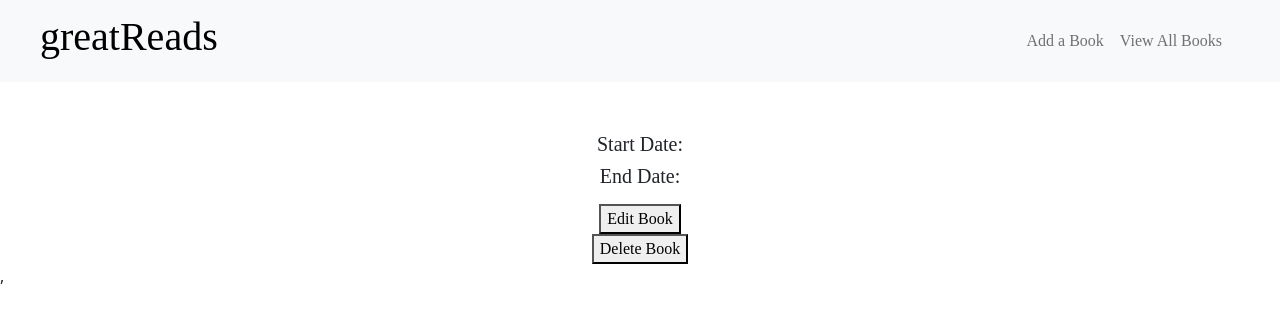
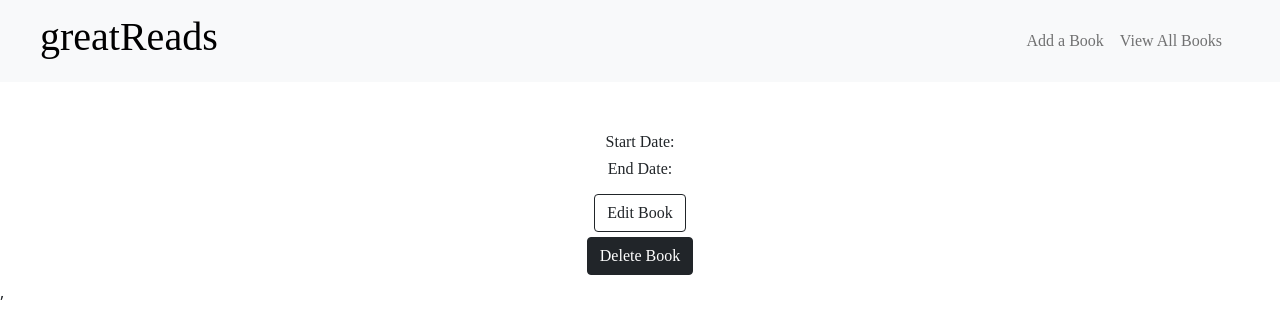
Before and after one commit to caseyvaughn/greatReads, a React (Create React App) app in the folder client/: page /books/1 in a window 1280 px wide. Shown: the top 314 px of the page. Built offline with nearby package versions, Linux system fonts and the light colour scheme; no server answers; a web font is replaced by a local one.

Commit message:
able to display star ratings with stars on books

```diff
--- a/client/package.json
+++ b/client/package.json
@@ -13,6 +13,7 @@
     "react-datepicker": "^4.6.0",
     "react-dom": "^17.0.2",
     "react-hook-form": "^7.22.5",
+    "react-icons": "^4.3.1",
     "react-router-dom": "^6.2.1",
     "react-scripts": "5.0.0",
     "react-simple-star-rating": "^4.0.5",
--- a/client/src/App.css
+++ b/client/src/App.css
@@ -35,6 +35,10 @@ body {
   padding-top: 100px;
 }
 
+.btn-detail {
+  margin: 5px 5px 5px 5px;
+}
+
 .btn-sort {
   margin-right: 10px;
   margin-bottom: 10px;
@@ -55,10 +59,7 @@ body {
 .date-input {
   display: block;
 }
-/* button {
-  padding: 10px 10px 10px 10px;
-} */
-/* making book covers display the same size */
+
 /* https://stackoverflow.com/questions/49325210/how-to-make-two-different-images-similar-in-size-without-distortion/49325270#49325270 */
 .book-cover {
   height: auto;
@@ -73,3 +74,7 @@ body {
   max-width: 160px;
   margin: 10px;
 }
+
+.card-text {
+  margin: 5px 5px 5px 5px;
+}
--- a/client/src/components/ BookDetail.jsx
+++ b/client/src/components/ BookDetail.jsx
@@ -2,6 +2,7 @@ import { useState, useEffect } from "react";
 import {useNavigate, useParams} from "react-router-dom";
 import api from '../services/apiConfig/index.js';
 import Delete from "./Delete.jsx";
+import { Button } from "react-bootstrap"
 
 export default function BookDetail() {
   const [book, setBook] = useState({});
@@ -25,12 +26,12 @@ export default function BookDetail() {
     <div>
       <img className = "book-thumbnail" src={book.fields?.thumbnail} alt={book.fields?.title}></img>
       <h5>{book.fields?.title}</h5>
-      <h5>{book.fields?.author}</h5>
-      <h5>Start Date: {book.fields?.startDate}</h5>
-      <h5>End Date: {book.fields?.endDate}</h5>
+      <h5 >{book.fields?.author}</h5>
+      <h6>Start Date: {book.fields?.startDate}</h6>
+      <h6>End Date: {book.fields?.endDate}</h6>
       <h5>{book.fields?.stars}</h5>
       <p>{book.fields?.review}</p>
-      <button onClick={routeEditBook}>Edit Book</button>
+      <Button variant="outline-dark" onClick={routeEditBook}>Edit Book</Button>
       <Delete id={id}/>
     </div>
   )
--- a/client/src/components/BookList.jsx
+++ b/client/src/components/BookList.jsx
@@ -3,6 +3,8 @@ import api from '../services/apiConfig/index.js';
 import { Link } from "react-router-dom";
 import { Dropdown, DropdownButton, Card, Button, Container, Row, Col } from 'react-bootstrap';
 import { Rating } from "react-simple-star-rating";
+import { FaStar } from "react-icons/fa";
+
 
 export default function BookList() {
   const [books, setBooks] = useState([]);
@@ -38,7 +40,7 @@ export default function BookList() {
             <Col xs="12" sm="6" lg="4" xl="3" key={book.id}>
             <div className="book-list-card">
               <Card
-                style={{ width: "18rem", height: "30rem" }}
+                style={{ width: "250px", height: "450px" }}
                 key={book.id}>
                   <Card.Body>
                     <Card.Img className="book-thumbnail" src={book.fields.thumbnail} alt={book.fields.title}/>
@@ -46,8 +48,9 @@ export default function BookList() {
                     <Card.Text>{book.fields.author}</Card.Text> */}
                     <Card.Text>Start Date: {book.fields.startDate}</Card.Text>
                     <Card.Text>End Date: {book.fields.endDate}</Card.Text>
-                    <Card.Text>{book.fields.stars}</Card.Text>
-
+                    <Rating
+                    className="form-item"
+                    initialValue={book.fields.stars}/>
                   <Link to={`/books/${book.id}`}>
                     <Button variant="outline-dark">View Book</Button>
                   </Link>
--- a/client/src/components/Delete.jsx
+++ b/client/src/components/Delete.jsx
@@ -1,5 +1,6 @@
 import api from "../services/apiConfig";
 import { useNavigate } from "react-router-dom";
+import { Button } from "react-bootstrap";
 
 
 export default function Delete(props) {
@@ -11,7 +12,7 @@ export default function Delete(props) {
   }
   return (
     <div>
-      <button onClick={handleDelete}>Delete Book</button>
+      <Button className= "btn-detail" variant="dark" onClick={handleDelete}>Delete Book</Button>
     </div>
   )
 }
--- a/client/src/components/Form.jsx
+++ b/client/src/components/Form.jsx
@@ -46,6 +46,7 @@ export default function Form(props) {
               onChange={(date) => { props.handleDateInput("endDate", date) }}
               placeholderText="select end date"
               value={endDate}
+              openToDate={new Date(startDate)}
               //data validation for end date >= start date
               minDate={new Date(startDate)}
             />
```
Also changed, not shown: 1 other file (tests, documents, lock files or other folders).
